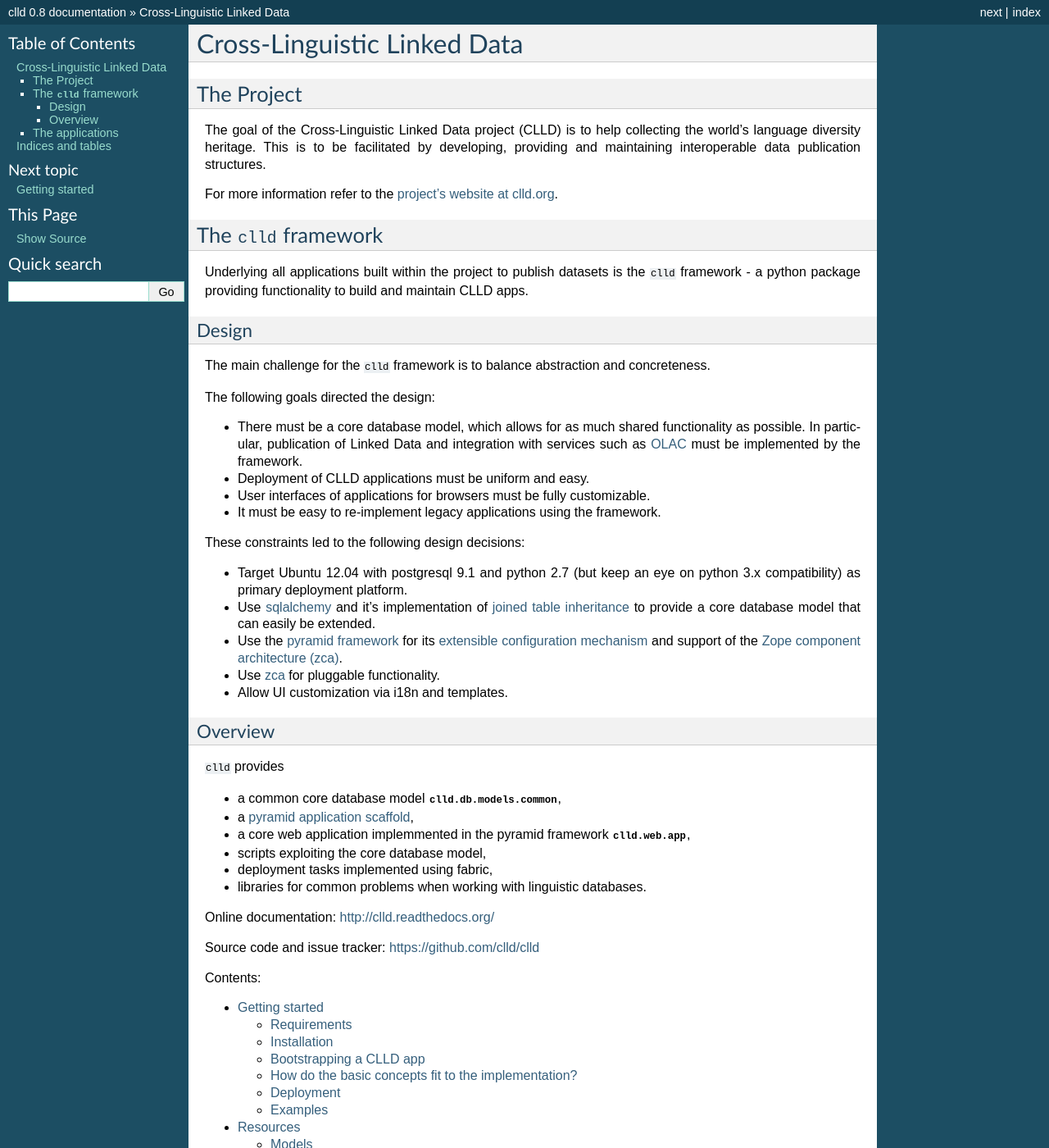
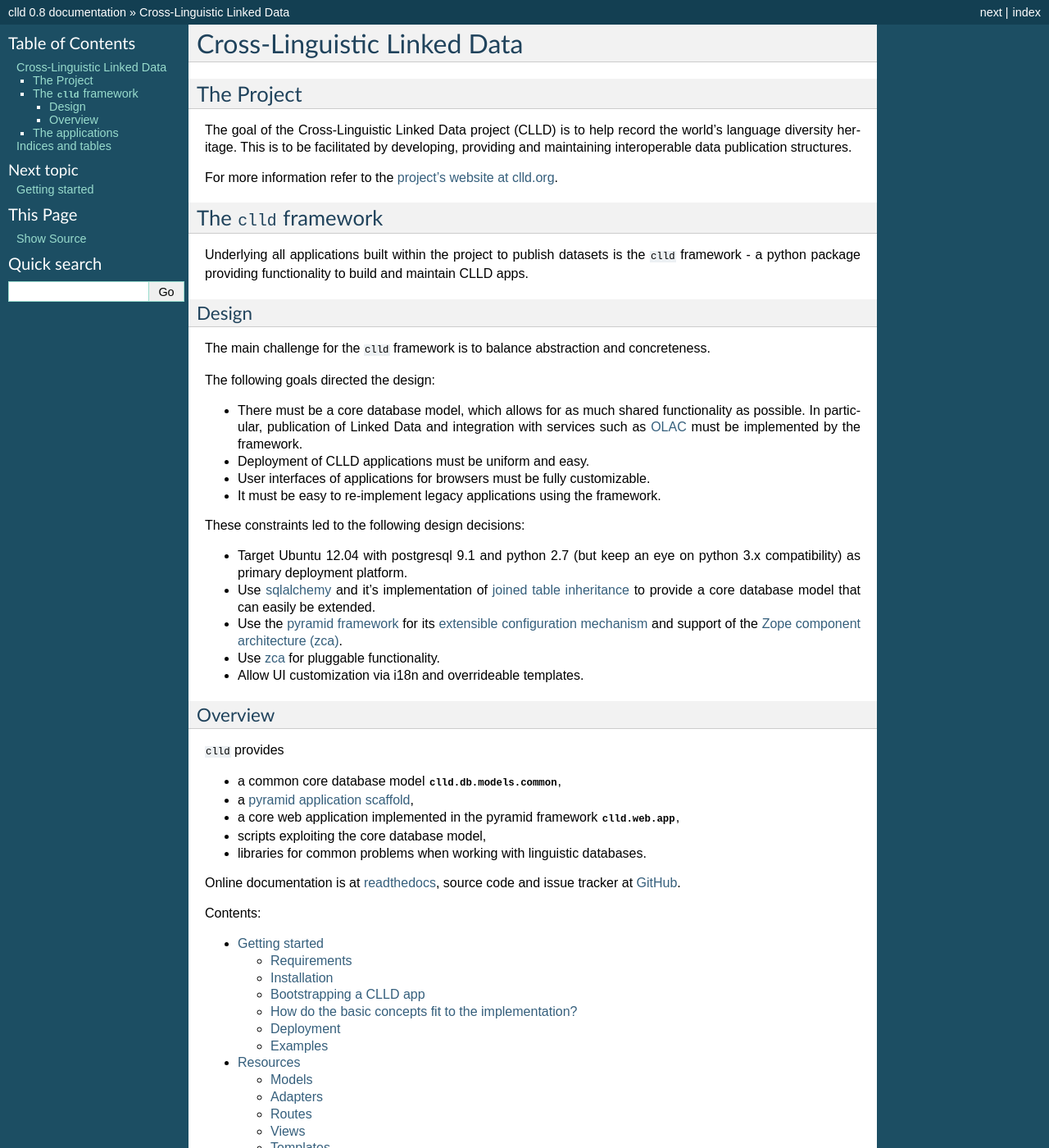
Before and after one commit to clld/clld, a Sphinx documentation site: the page built from docs/index.rst, in a window 1280 px wide and 1400 px high. Shown: the whole window at 82% size. Built offline with Sphinx 7.4.7, drawn with Linux system fonts in a browser that asks for light colours; some of the changed text lies outside the part shown.

Commit message:
work on docs

```diff
--- a/README.rst
+++ b/README.rst
@@ -11,3 +11,5 @@ Code is at github_.
 .. _Cross Linguistic Linked Data: http://clld.org/
 .. _readthedocs: http://clld.readthedocs.org/
 .. _github: https://github.com/clld/clld
+
+.. image:: https://travis-ci.org/clld/clld.png   :target: https://travis-ci.org/clld/clld
--- a/docs/index.rst
+++ b/docs/index.rst
@@ -9,7 +9,7 @@ Cross-Linguistic Linked Data
 The Project
 -----------
 
-The goal of the Cross-Linguistic Linked Data project (CLLD) is to help collecting the world's
+The goal of the Cross-Linguistic Linked Data project (CLLD) is to help record the world's
 language diversity heritage. This is to be facilitated by developing, providing and
 maintaining interoperable data publication structures.
 
@@ -48,7 +48,7 @@ These constraints led to the following design decisions:
   and support of the
   `Zope component architecture (zca) <http://docs.pylonsproject.org/projects/pyramid/en/latest/narr/zca.html>`_.
 - Use `zca <http://www.muthukadan.net/docs/zca.html>`_ for pluggable functionality.
-- Allow UI customization via i18n and templates.
+- Allow UI customization via i18n and overrideable templates.
 
 
 Overview
@@ -58,14 +58,12 @@ Overview
 
 - a common core database model :py:mod:`clld.db.models.common`,
 - a `pyramid application scaffold <http://docs.pylonsproject.org/projects/pyramid/en/latest/glossary.html#term-scaffold>`_,
-- a core web application implemmented in the pyramid framework :py:mod:`clld.web.app`,
+- a core web application implemented in the pyramid framework :py:mod:`clld.web.app`,
 - scripts exploiting the core database model,
-- deployment tasks implemented using fabric,
 - libraries for common problems when working with linguistic databases.
 
-Online documentation: http://clld.readthedocs.org/
-
-Source code and issue tracker: https://github.com/clld/clld
+Online documentation is at `readthedocs <http://clld.readthedocs.org/>`_,
+source code and issue tracker at `GitHub <https://github.com/clld/clld>`_.
 
 
 Contents:
```
Also changed, not shown: other parts of docs/index.rst (+1 -1 lines), README.md (+3 -0 lines), docs/datamodeling.rst (+28 -0 lines), docs/tutorial.rst (+6 -7 lines).
